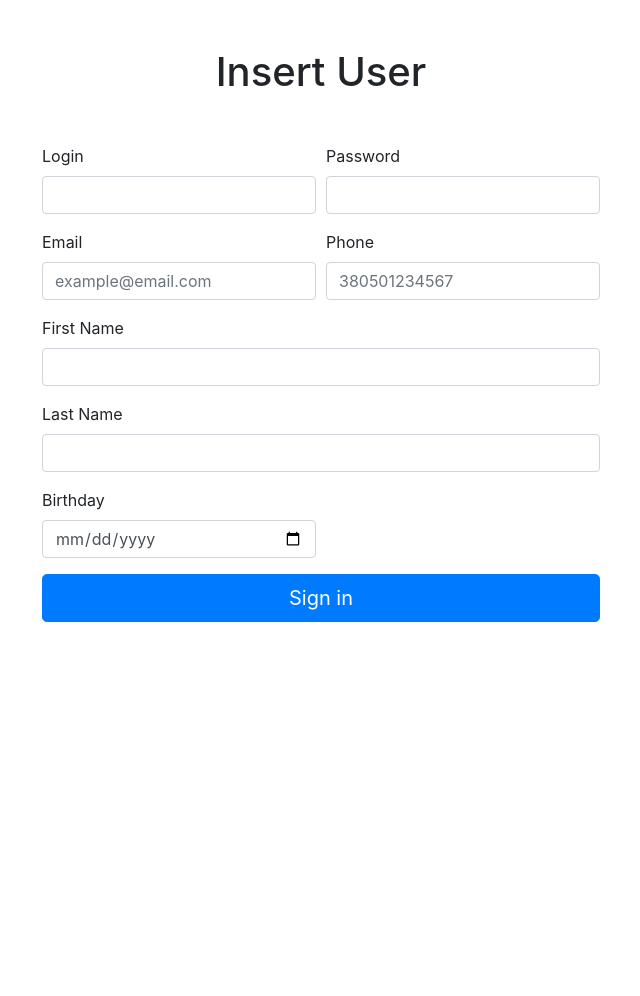
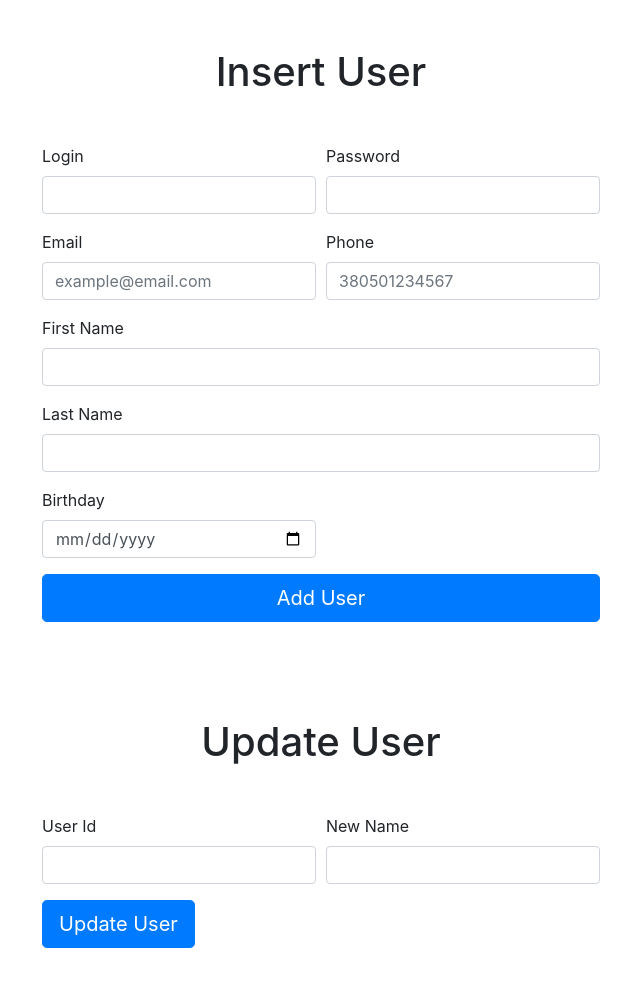
Before and after one commit to ollie-mi/hillel.php-advanced.homework, a PHP site: page /lesson-2/index.php in a window 1280 px wide. Shown: the whole page, without its empty margins (319-959 px from the left). Before the commit the page ends 622 px from the top, so only its background shows below. Run offline with PHP 8.4, Linux system fonts and the light colour scheme.

Commit message:
lesson-2 update user

```diff
--- a/lesson-2/index.php
+++ b/lesson-2/index.php
@@ -11,6 +11,8 @@
     </head>
     <body>
     <div class="container">
+        <!-- INSERT USER -->
+        <div class="insert-form">
             <div class="row">
                 <div class="mx-auto my-5">
                     <h1 class="text-center mb-5">Insert User</h1>
@@ -37,11 +39,13 @@
                         <div class="form-row">
                             <div class="form-group col-md-6">
                                 <label for="inputEmail">Email</label>
-                            <input type="email" class="form-control" id="inputEmail" name="email" placeholder="example@email.com">
+                                <input type="email" class="form-control" id="inputEmail" name="email"
+                                       placeholder="example@email.com">
                             </div>
                             <div class="form-group col-md-6">
                                 <label for="inputPhone">Phone</label>
-                            <input type="tel" class="form-control" id="inputPhone" name="phone" placeholder="380501234567">
+                                <input type="tel" class="form-control" id="inputPhone" name="phone"
+                                       placeholder="380501234567">
                             </div>
                         </div>
                         <div class="form-group">
@@ -58,21 +62,52 @@
                                 <input type="date" class="form-control" name="birthday" id="inputBirthDay">
                             </div>
                         </div>
-                    <button type="submit" class="btn btn-primary btn-lg btn-block">Sign in</button>
+                        <button type="submit" class="btn btn-primary btn-lg btn-block">Add User</button>
                     </form>
                 </div>
             </div>
         </div>
+        <!-- UPDATE USER -->
+        <div class="update-form">
+            <div class="row">
+                <div class="mx-auto my-5">
+                    <h1 class="text-center mb-5">Update User</h1>
+                    <?php if (isset($_SESSION['update_success'])): ?>
+                        <div class="alert alert-success" role="alert">
+                            <p><?= $_SESSION['update_success']['message'] ?></p>
+                        </div>
+                    <?php elseif (isset($_SESSION['update_errors'])): ?>
+                        <div class="alert alert-danger" role="alert">
+                            <p><?= $_SESSION['update_errors']['message'] ?></p>
+                        </div>
+                    <?php endif ?>
+                    <form action="db/update.php" method="post" class="justify-content-center">
+                        <div class="form-row">
+                            <div class="form-group col-md-6">
+                                <label for="inputId">User Id</label>
+                                <input type="text" class="form-control" id="inputId" name="user_id">
+                            </div>
+                            <div class="form-group col-md-6">
+                                <label for="inputNewName">New Name</label>
+                                <input type="text" class="form-control" id="inputNewName" name="new_name">
+                            </div>
+                        </div>
+                        <button type="submit" class="btn btn-primary btn-lg">Update User</button>
+                    </form>
+                </div>
+            </div>
+        </div>
+    </div>
 
-    <script src="https://code.jquery.com/jquery-3.4.1.slim.min.js"
-            integrity="sha384-J6qa4849blE2+poT4WnyKhv5vZF5SrPo0iEjwBvKU7imGFAV0wwj1yYfoRSJoZ+n"
-            crossorigin="anonymous"></script>
-    <script src="https://cdn.jsdelivr.net/npm/popper.js@1.16.0/dist/umd/popper.min.js"
-            integrity="sha384-Q6E9RHvbIyZFJoft+2mJbHaEWldlvI9IOYy5n3zV9zzTtmI3UksdQRVvoxMfooAo"
-            crossorigin="anonymous"></script>
-    <script src="https://stackpath.bootstrapcdn.com/bootstrap/4.4.1/js/bootstrap.min.js"
-            integrity="sha384-wfSDF2E50Y2D1uUdj0O3uMBJnjuUD4Ih7YwaYd1iqfktj0Uod8GCExl3Og8ifwB6"
-            crossorigin="anonymous"></script>
+    <!--    <script src="https://code.jquery.com/jquery-3.4.1.slim.min.js"-->
+    <!--            integrity="sha384-J6qa4849blE2+poT4WnyKhv5vZF5SrPo0iEjwBvKU7imGFAV0wwj1yYfoRSJoZ+n"-->
+    <!--            crossorigin="anonymous"></script>-->
+    <!--    <script src="https://cdn.jsdelivr.net/npm/popper.js@1.16.0/dist/umd/popper.min.js"-->
+    <!--            integrity="sha384-Q6E9RHvbIyZFJoft+2mJbHaEWldlvI9IOYy5n3zV9zzTtmI3UksdQRVvoxMfooAo"-->
+    <!--            crossorigin="anonymous"></script>-->
+    <!--    <script src="https://stackpath.bootstrapcdn.com/bootstrap/4.4.1/js/bootstrap.min.js"-->
+    <!--            integrity="sha384-wfSDF2E50Y2D1uUdj0O3uMBJnjuUD4Ih7YwaYd1iqfktj0Uod8GCExl3Og8ifwB6"-->
+    <!--            crossorigin="anonymous"></script>-->
     </body>
     </html>
-<?php unset($_SESSION['errors'], $_SESSION['success']) ?>
+<?php unset($_SESSION['errors'], $_SESSION['success'], $_SESSION['update_success'], $_SESSION['update_errors']) ?>
```
Also changed, not shown: lesson-2/db/update.php (added, +39 -0 lines). Lines whose indentation alone changed are shown as unchanged.
